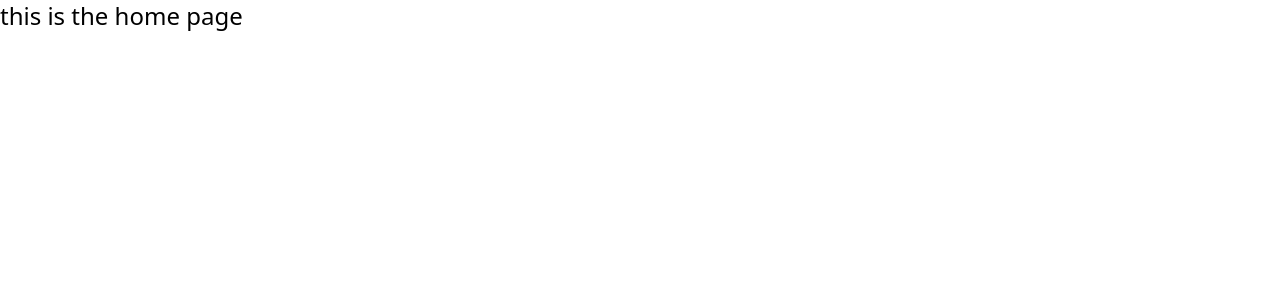
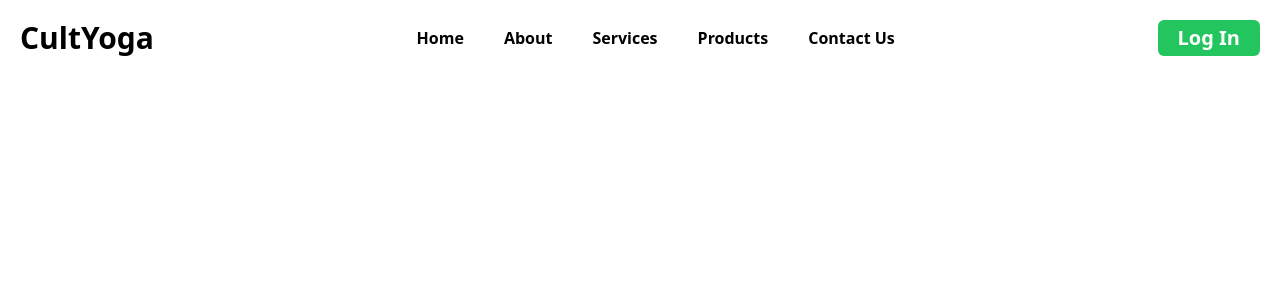
Before and after one commit to NamanRajputXXI/cultyoga, a React (Vite) app in the folder ui/: page / in a window 1280 px wide. Shown: the top 300 px of the page. Built offline with nearby package versions, Linux system fonts and the light colour scheme.

Commit message:
chore:changes in main.jsx

```diff
--- a/ui/package.json
+++ b/ui/package.json
@@ -31,9 +31,7 @@
     "eslint-plugin-react-refresh": "^0.4.9",
     "globals": "^15.9.0",
     "postcss": "^8.4.47",
-
     "tailwindcss": "^3.4.13",
-
     "vite": "^5.4.1"
   }
 }
--- a/ui/src/main.jsx
+++ b/ui/src/main.jsx
@@ -1,14 +1,11 @@
 import { StrictMode } from "react";
 import { createRoot } from "react-dom/client";
-import { Provider } from "react-redux";
-import { store } from "./store/store.js";
+
 import App from "./App.jsx";
 import "./index.css";
 
 createRoot(document.getElementById("root")).render(
   <StrictMode>
-    <Provider store={store}>
-      <App />
-    </Provider>
+    <App />
   </StrictMode>
 );
--- a/ui/src/pages/Home.jsx
+++ b/ui/src/pages/Home.jsx
@@ -1,7 +1,8 @@
 import React from "react";
+import Navbar from "../components/global/Navbar";
 
 const Home = () => {
-  return <div className="text-2xl">this is the home page</div>;
+  return <Navbar />;
 };
 
 export default Home;
```
Also changed, not shown: 1 other file (tests, documents, lock files or other folders).
